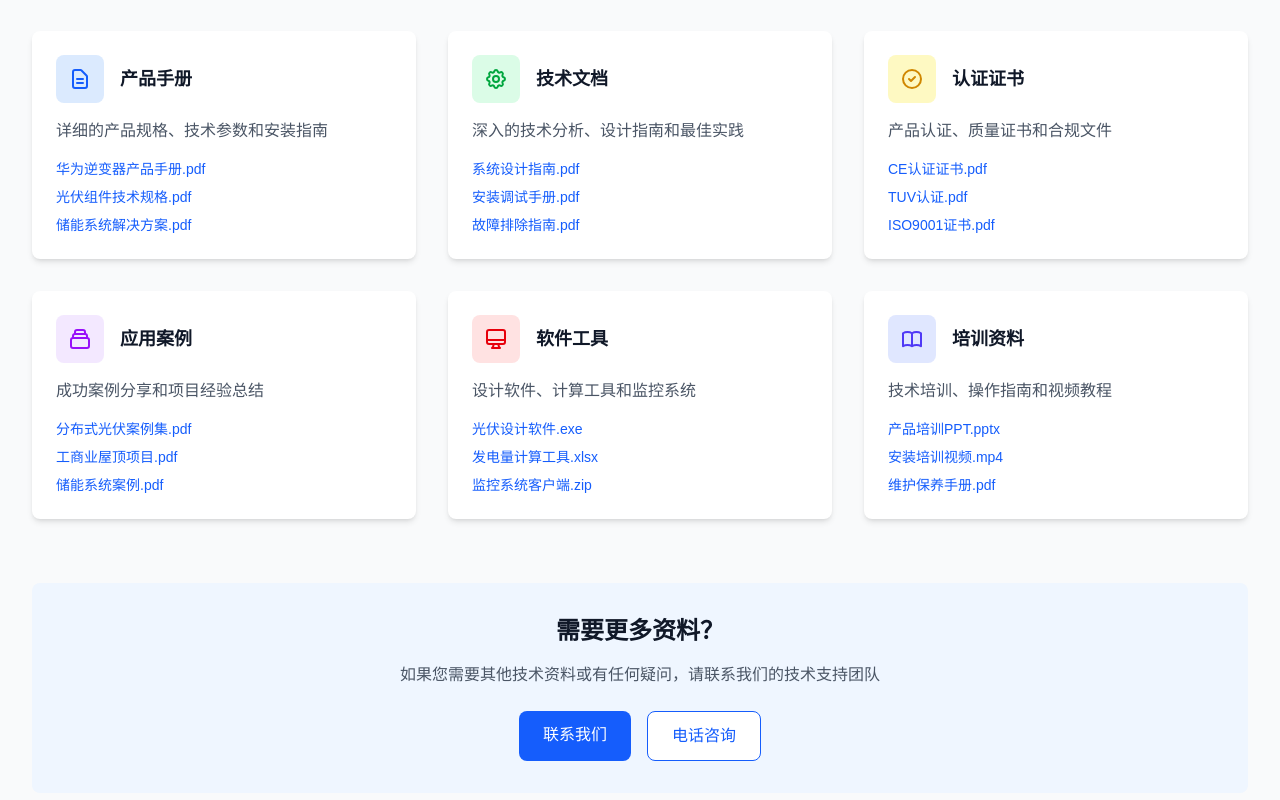
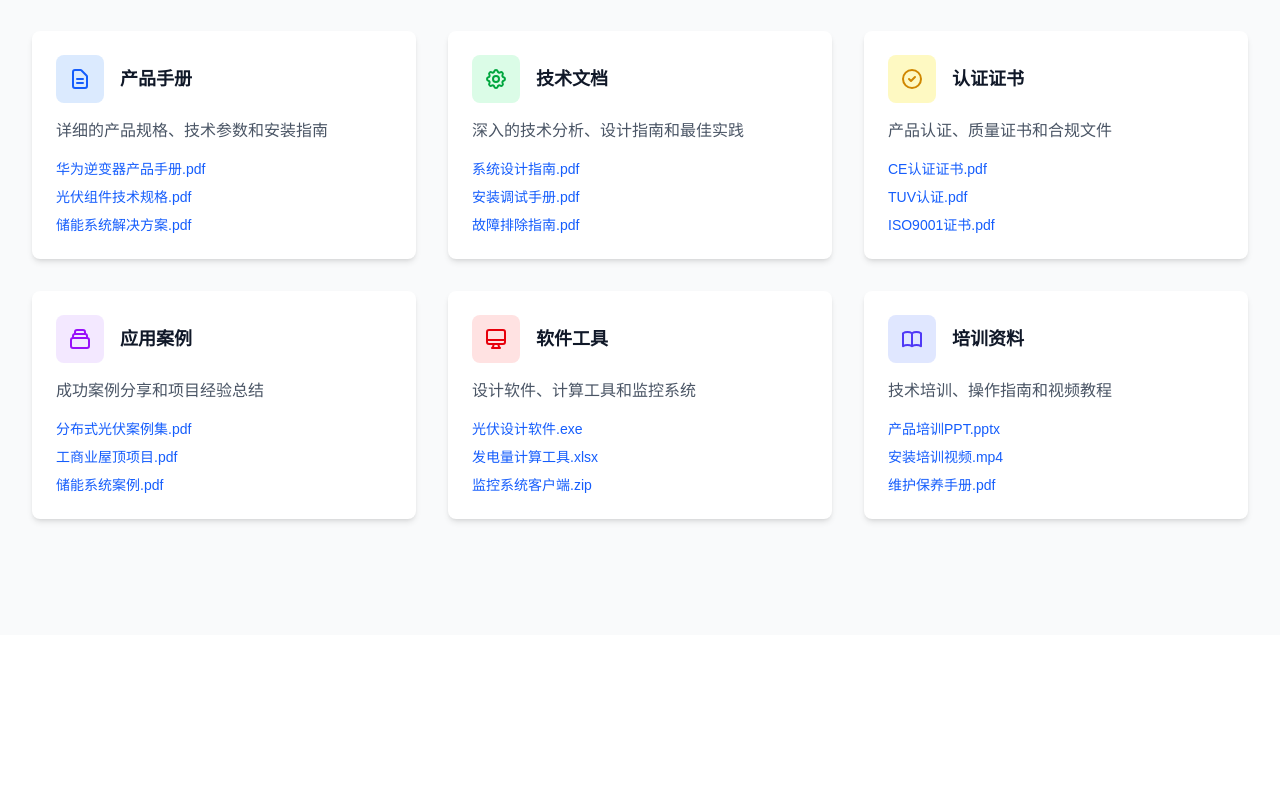
Before and after one commit to maigeyouzichi/huiqing-energy, a Next.js app: page /download in a window 1280 px wide. Shown: the part 230-1030 px from the top of the page. After the commit the page ends 865 px from the top, so only its background shows below. Built offline with nearby package versions, Linux system fonts and the light colour scheme.

Commit message:
资料下载布局

```diff
--- a/app/components/NavBar.tsx
+++ b/app/components/NavBar.tsx
@@ -23,6 +23,7 @@ export function NavBar() {
         <nav className="hidden sm:flex items-center gap-2">
           <Link href="/" className={linkClass("/")}>首页</Link>
           <Link href="/download" className={linkClass("/download")}>资料下载</Link>
+          <Link href="/contact" className={linkClass("/contact")}>联系我们</Link>
           <a
             href="https://app.huawei.com/escpportal/pub/wechat.html?Language=CN&appName=escp&buType=2"
             target="_blank"
@@ -31,7 +32,6 @@ export function NavBar() {
           >
             质保查询
           </a>
-          <Link href="/contact" className={linkClass("/contact")}>联系我们</Link>
         </nav>
         <Image src="/menu.png" className="sm:hidden" alt="菜单" width={30} height={30} priority onClick={() => setOpen((v) => !v)} />
       </div>
@@ -44,6 +44,9 @@ export function NavBar() {
             <Link href="/download" className={linkClass("/download")} onClick={() => setOpen(false)}>资料下载</Link>
           </div>
           <div className="max-w-7xl mx-auto px-2 mt-2 flex flex-col">
+            <Link href="/contact" className={linkClass("/contact")} onClick={() => setOpen(false)}>联系我们</Link>
+          </div>
+          <div className="max-w-7xl mx-auto px-2 mt-2 flex flex-col">
             <a
               href="https://app.huawei.com/escpportal/pub/wechat.html?Language=CN&appName=escp&buType=2"
               target="_blank"
@@ -54,9 +57,6 @@ export function NavBar() {
               质保查询
             </a>
           </div>
-          <div className="max-w-7xl mx-auto px-2 mt-2 flex flex-col">
-            <Link href="/contact" className={linkClass("/contact")} onClick={() => setOpen(false)}>联系我们</Link>
-          </div>
         </div>
       )}
     </header>
--- a/app/download/page.tsx
+++ b/app/download/page.tsx
@@ -1,6 +1,6 @@
 export default function Download() {
   return (
-    <div className="min-h-screen bg-gray-50">
+    <div className="min-h-screen bg-gray-50 overflow-y-auto">
       <div className="max-w-7xl mx-auto px-4 sm:px-6 lg:px-8 py-16">
         <div className="text-center mb-12">
           <h1 className="text-4xl font-bold text-gray-900 mb-4">资料下载</h1>
@@ -118,19 +118,6 @@ export default function Download() {
           </div>
         </div>
 
-        {/* 联系信息 */}
-        <div className="mt-16 bg-blue-50 rounded-lg p-8 text-center">
-          <h2 className="text-2xl font-bold text-gray-900 mb-4">需要更多资料？</h2>
-          <p className="text-gray-600 mb-6">如果您需要其他技术资料或有任何疑问，请联系我们的技术支持团队</p>
-          <div className="flex flex-col sm:flex-row gap-4 justify-center">
-            <a href="/contact" className="bg-blue-600 text-white px-6 py-3 rounded-lg hover:bg-blue-700 transition-colors">
-              联系我们
-            </a>
-            <a href="tel:400-123-4567" className="bg-white text-blue-600 border border-blue-600 px-6 py-3 rounded-lg hover:bg-blue-50 transition-colors">
-              电话咨询
-            </a>
-          </div>
-        </div>
       </div>
     </div>
   );
--- a/app/layout.tsx
+++ b/app/layout.tsx
@@ -32,9 +32,9 @@ export default function RootLayout({
   children: React.ReactNode;
 }>) {
   return (
-    <html lang="zh-CN" className="overflow-hidden">
+    <html lang="zh-CN">
       <body
-        className={`${geistSans.variable} ${geistMono.variable} antialiased overflow-hidden`}
+        className={`${geistSans.variable} ${geistMono.variable} antialiased`}
       >
         <NavBar />
         <main>
```
